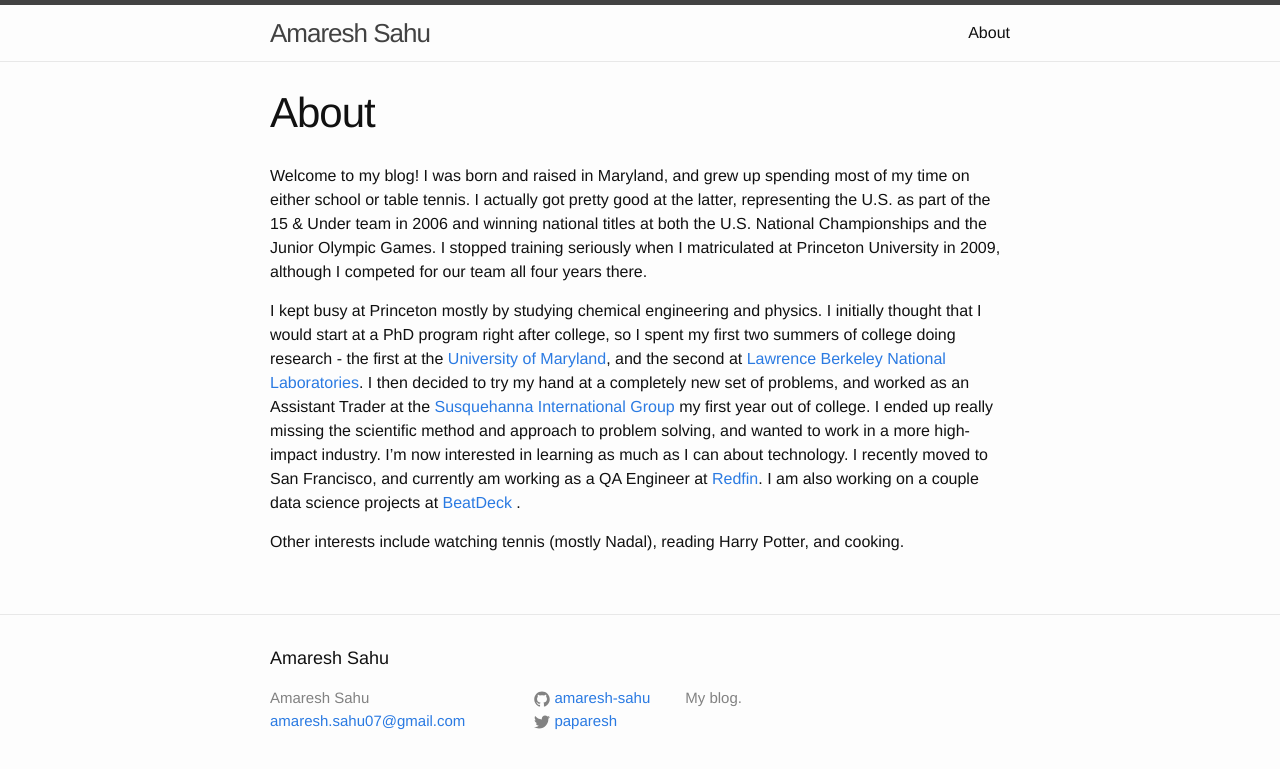
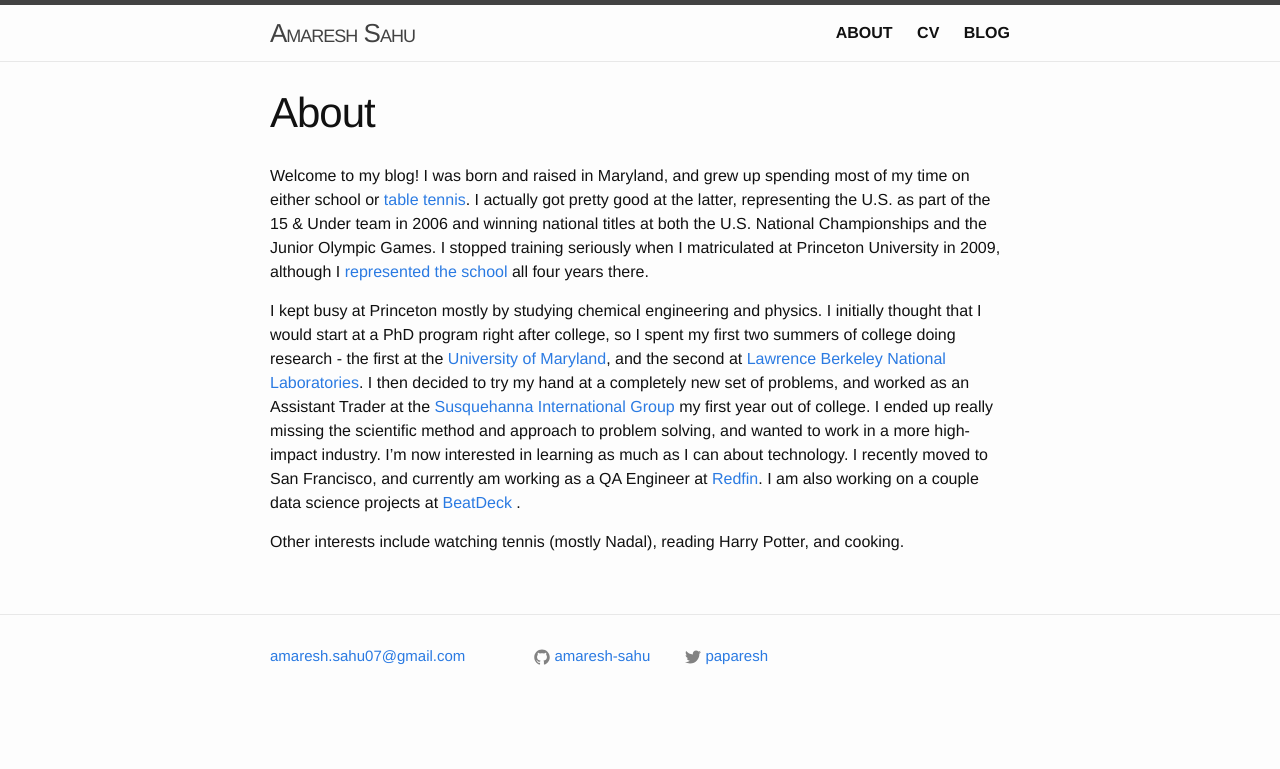
Before and after one commit to amaresh-sahu/amaresh-sahu.github.io, a Jekyll site: the page built from about.md, in a window 1280 px wide. Shown: the top 769 px of the page. Built offline with Jekyll 4.4.1, drawn with Linux system fonts in a browser that asks for light colours.

Commit message:
Basic text formatting

```diff
--- a/_includes/footer.html
+++ b/_includes/footer.html
@@ -2,12 +2,12 @@
 
   <div class="wrapper">
 
-    <h2 class="footer-heading">{{ site.title }}</h2>
+    <!--<h2 class="footer-heading">{{ site.title }}</h2>-->
 
     <div class="footer-col-wrapper">
       <div class="footer-col  footer-col-1">
         <ul class="contact-list">
-          <li>{{ site.title }}</li>
+          <!--<li>{{ site.title }}</li>-->
           <li><a href="mailto:{{ site.email }}">{{ site.email }}</a></li>
         </ul>
       </div>
@@ -27,7 +27,26 @@
             </a>
           </li>
           {% endif %}
+          <!--
+          {% if site.twitter_username %}
+          <li>
+            <a href="https://twitter.com/{{ site.twitter_username }}">
+              <span class="icon  icon(dash)(dash)twitter">
+                <svg viewBox="0 0 16 16">
+                  <path fill="#828282" d="M15.969,3.058c-0.586,0.26-1.217,0.436-1.878,0.515c0.675-0.405,1.194-1.045,1.438-1.809
+                  c-0.632,0.375-1.332,0.647-2.076,0.793c-0.596-0.636-1.446-1.033-2.387-1.033c-1.806,0-3.27,1.464-3.27,3.27 c0,0.256,0.029,0.506,0.085,0.745C5.163,5.404,2.753,4.102,1.14,2.124C0.859,2.607,0.698,3.168,0.698,3.767 c0,1.134,0.577,2.135,1.455,2.722C1.616,6.472,1.112,6.325,0.671,6.08c0,0.014,0,0.027,0,0.041c0,1.584,1.127,2.906,2.623,3.206 C3.02,9.402,2.731,9.442,2.433,9.442c-0.211,0-0.416-0.021-0.615-0.059c0.416,1.299,1.624,2.245,3.055,2.271 c-1.119,0.877-2.529,1.4-4.061,1.4c-0.264,0-0.524-0.015-0.78-0.046c1.447,0.928,3.166,1.469,5.013,1.469 c6.015,0,9.304-4.983,9.304-9.304c0-0.142-0.003-0.283-0.009-0.423C14.976,4.29,15.531,3.714,15.969,3.058z"/>
+                </svg>
+              </span>
 
+              <span class="username">{{ site.twitter_username }}</span>
+            </a>
+          </li>
+          {% endif %} -->
+        </ul>
+      </div>
+
+      <div class="footer-col  footer-col-3">
+        <ul class="social-media-list">
           {% if site.twitter_username %}
           <li>
             <a href="https://twitter.com/{{ site.twitter_username }}">
@@ -44,10 +63,9 @@
           {% endif %}
         </ul>
       </div>
-
-      <div class="footer-col  footer-col-3">
+      <!--<div class="footer-col  footer-col-3">
         <p class="text">{{ site.description }}</p>
-      </div>
+      </div>-->
     </div>
 
   </div>
--- a/_layouts/post.html
+++ b/_layouts/post.html
@@ -5,7 +5,7 @@
 
   <header class="post-header">
     <h1 class="post-title">{{ page.title }}</h1>
-    <p class="post-meta">{{ page.date | date: "%b %-d, %Y" }}{% if page.author %} • {{ page.author }}{% endif %}{% if page.meta %} • {{ page.meta }}{% endif %}</p>
+    <p class="post-meta">{{ page.date | date: "%-d %b %Y" }}{% if page.author %} • {{ page.author }}{% endif %}{% if page.meta %} • {{ page.meta }}{% endif %}</p>
   </header>
 
   <article class="post-content">
--- a/_sass/_base.scss
+++ b/_sass/_base.scss
@@ -97,8 +97,8 @@
     }
 
     &:hover {
-        color: $text-color;
-        text-decoration: underline;
+        /*color: $text-color;
+        text-decoration: underline;*/
     }
 }
 
--- a/_sass/_layout.scss
+++ b/_sass/_layout.scss
@@ -16,6 +16,7 @@
     letter-spacing: -1px;
     margin-bottom: 0;
     float: left;
+    font-variant: small-caps;
 
     &,
     &:visited {
@@ -32,8 +33,11 @@
     }
 
     .page-link {
+        font-size: 16px;
+        font-weight: bold;
         color: $text-color;
         line-height: $base-line-height;
+        text-transform: uppercase;
 
         // Gaps between nav items, but not on the first one
         &:not(:first-child) {
@@ -170,7 +174,7 @@
 }
 
 .post-list {
-    margin-left: 0;
+    margin-left: 6cm;
     list-style: none;
 
     > li {
@@ -179,12 +183,15 @@
 }
 
 .post-meta {
+    vertical-align: middle;
     font-size: $small-font-size;
     color: $grey-color;
+    text-transform: uppercase;
 }
 
 .post-link {
-    display: block;
+    vertical-align: middle;
+    /*display: block;*/
     font-size: 24px;
 }
 
--- a/about.md
+++ b/about.md
@@ -1,10 +1,10 @@
 ---
 layout: page
-title: About
+title: "About"
 permalink: /about/
 ---
 
-Welcome to my blog! I was born and raised in Maryland, and grew up spending most of my time on either school or table tennis. I actually got pretty good at the latter, representing the U.S. as part of the 15 & Under team in 2006 and winning national titles at both the U.S. National Championships and the Junior Olympic Games. I stopped training seriously when I matriculated at Princeton University in 2009, although I competed for our team all four years there.
+Welcome to my blog! I was born and raised in Maryland, and grew up spending most of my time on either school or [table tennis](http://www.joolausa.com/Team-JOOLA/Team-JOOLA-Men/Amaresh-Sahu). I actually got pretty good at the latter, representing the U.S. as part of the 15 & Under team in 2006 and winning national titles at both the U.S. National Championships and the Junior Olympic Games. I stopped training seriously when I matriculated at Princeton University in 2009, although I [represented the school](http://www.princeton.edu/~puttc/archive.htm) all four years there.
 
 I kept busy at Princeton mostly by studying chemical engineering and physics. I initially thought that I would start at a PhD program right after college, so I spent my first two summers of college doing research - the first at the [University of Maryland](http://appelbaumlab.umd.edu/), and the second at [Lawrence Berkeley National Laboratories](https://commons.lbl.gov/display/neatongroup/Home). I then decided to try my hand at a completely new set of problems, and worked as an Assistant Trader at the [Susquehanna International Group](http://www.sig.com/quantitative-trading/) my first year out of college. I ended up really missing the scientific method and approach to problem solving, and wanted to work in a more high-impact industry. I'm now interested in learning as much as I can about technology. I recently moved to San Francisco, and currently am working as a QA Engineer at [Redfin](https://www.redfin.com/). I am also working on a couple data science projects at [BeatDeck](http://www.beatdeck.com/) .
 
--- a/index.html
+++ b/index.html
@@ -1,17 +1,17 @@
 ---
 layout: default
+title: "Blog"
 ---
 
 <div class="home">
 
-  <h1 class="page-heading">Posts</h1>
+  <!--<h1 class="page-heading">Posts</h1>-->
 
   <ul class="post-list">
     {% for post in site.posts %}
       <li>
-        <span class="post-meta">{{ post.date | date: "%b %-d, %Y" }}</span>
-
         <h2>
+          <span class="post-meta">{{ post.date | date: "%-d %b %Y" }}</span>
           <a class="post-link" href="{{ post.url | prepend: site.baseurl }}">{{ post.title }}</a>
         </h2>
       </li>
```
Also changed, not shown: _posts/2014-10-20-second-post.markdown (added, +8 -0 lines), cv.md (added, +7 -0 lines).
